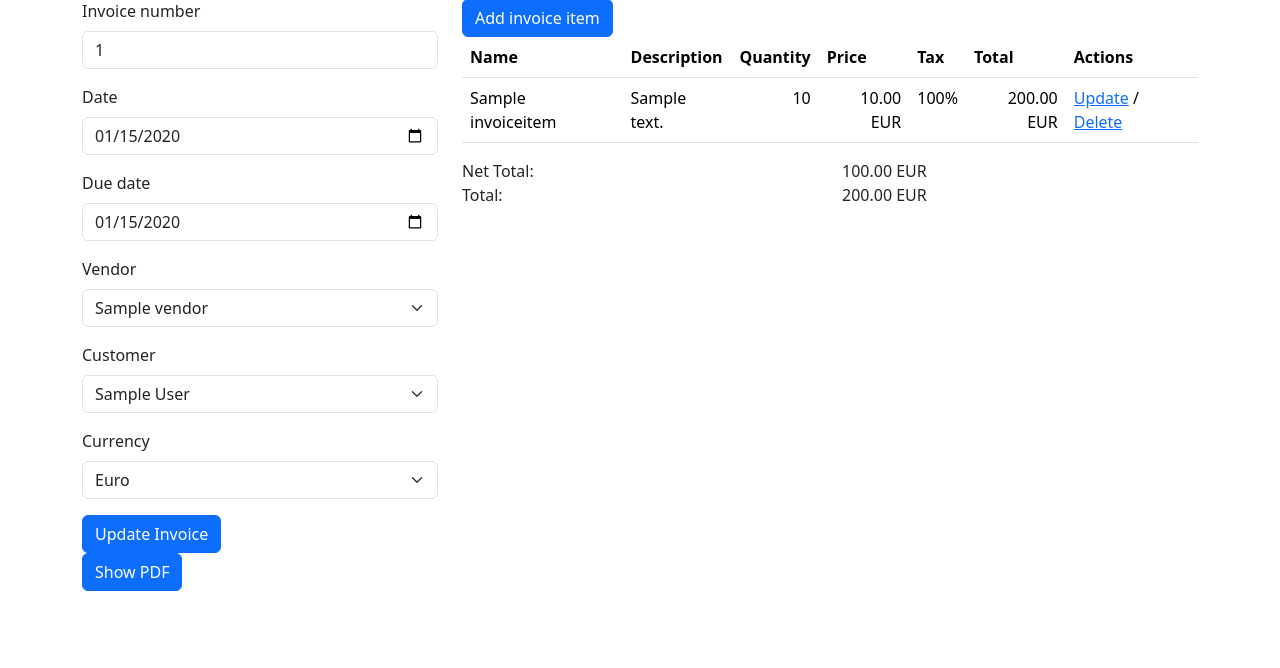
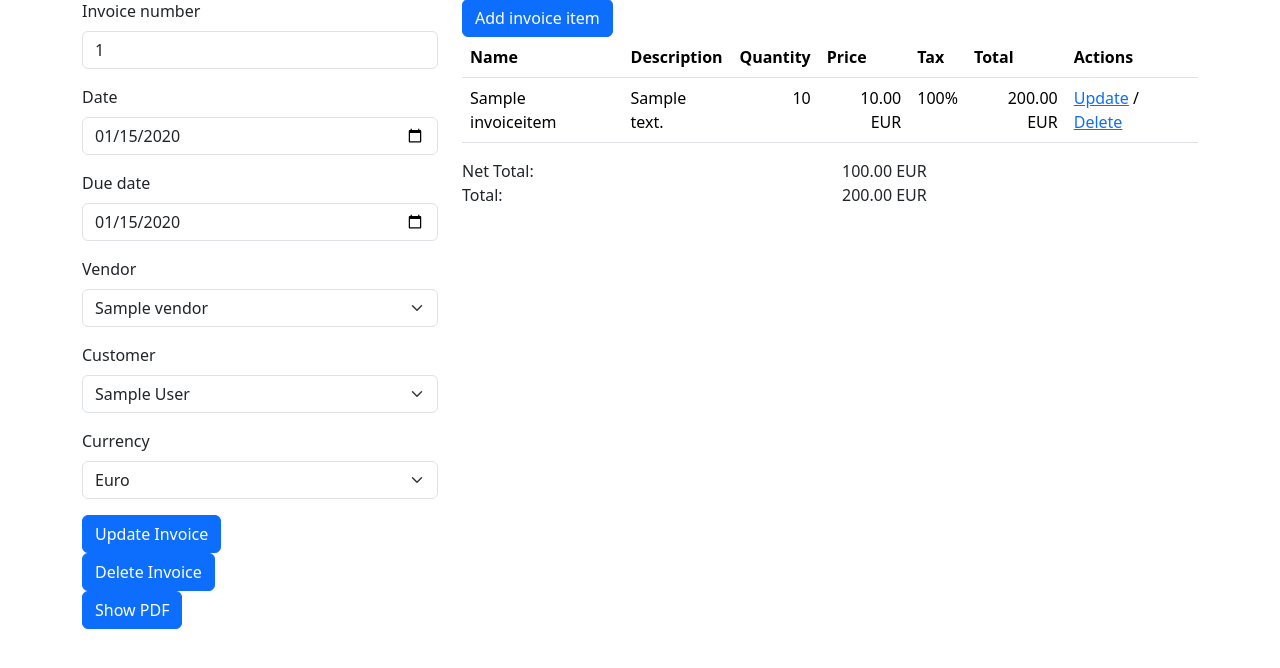
Before and after one commit to Segelzwerg/Rechnung, a Django app: page /invoice/1/ in a window 1280 px wide. Shown: the part 57-725 px from the top of the page. Run offline with Django 5.2, Linux system fonts and the light colour scheme; tables that the repository leaves empty hold one stand-in row (values such as "Sample post"); some libraries are stand-ins or nearby versions.

Commit message:
ADD: delete invoice button in form view
Signed-off-by: Segelzwerg <25705862+Segelzwerg@users.noreply.github.com>

```diff
--- a/invoice/templates/invoice/invoice_form.html
+++ b/invoice/templates/invoice/invoice_form.html
@@ -19,6 +19,11 @@
                             {% else %}
                            value="Create Invoice"{% endif %}>
                 </form>
+                {% if invoice %}
+                    <a class="btn btn-primary" role="button" href="{% url "invoice-delete" invoice.id %}">
+                        Delete Invoice
+                    </a>
+                {% endif %}
             </div>
             <div class="col-xl">
                 <span class="d-inline-block" tabindex="0" data-bs-toggle="tooltip"
```
